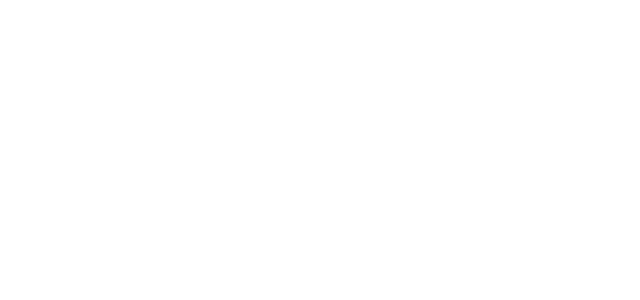
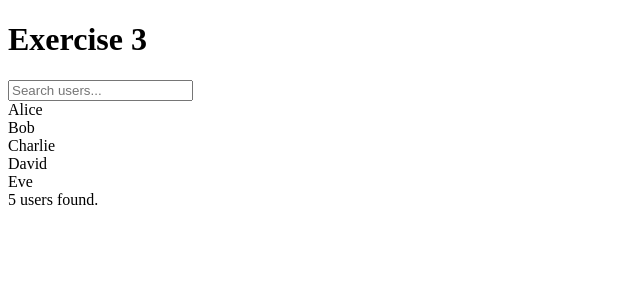
Before and after one commit to ImYetiDev/react-fundamentals-lab, a React (Vite) app: page / in a window 1280 px wide. Shown: the top 300 px of the page, without its empty margins (0-640 px from the left). Built offline with nearby package versions, Linux system fonts and the light colour scheme.

Commit message:
feat: implement Exercise3 component with user search functionality

```diff
--- a/src/exercises/Exercise03/Exercise03.tsx
+++ b/src/exercises/Exercise03/Exercise03.tsx
@@ -1,5 +1,45 @@
+import { useState } from "react"
 
+type User = {
+    id: number,
+    name: string,
+}
+
+const mockUsers: User[] = [
+    { id: 1, name: 'Alice' },
+    { id: 2, name: 'Bob' },
+    { id: 3, name: 'Charlie' },
+    { id: 4, name: 'David' },
+    { id: 5, name: 'Eve' },
+]
 
 export default function Exercise3() {
-    return <></>
+    const [search, setSearch] = useState('')
+    const users = mockUsers;
+
+    const filteredUsers = users.filter(user => user.name.toLowerCase().includes(search.toLowerCase()))
+
+    return (
+        <main>
+            <h1>Exercise 3</h1>
+            <section>
+                <input
+                    type="text"
+                    placeholder="Search users..."
+                    value={search}
+                    onChange={(e) => setSearch(e.target.value)}
+                />
+                {filteredUsers.length === 0 ? (
+                    <p>No users found.</p>
+                ) : (
+                    filteredUsers.map(user => (
+                        <div key={user.id}>
+                            <span>{user.name}</span>
+                        </div>
+                    ))
+                )}
+                <span>{filteredUsers.length} users found.</span>
+            </section>
+        </main>
+    )
 }
```
